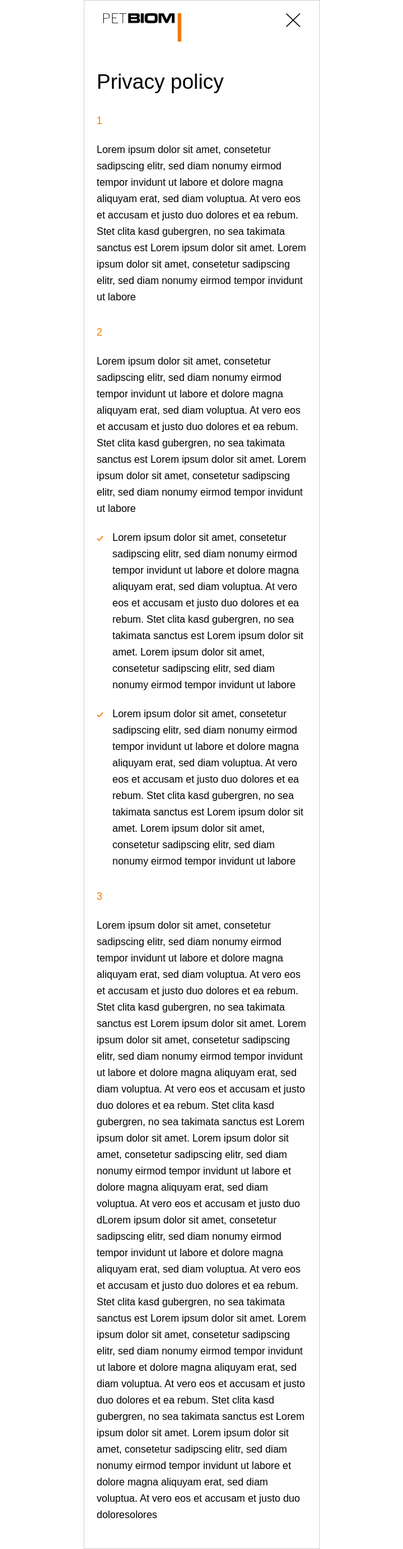
After one commit to KolodziejczykTomasz/pet, a PHP site: page /privacy.html in a window 1280 px wide. The commit adds this page. Shown: the whole page at 63% size, without its empty margins (320-960 px from the left). Run offline with PHP 8.4, Linux system fonts and the light colour scheme; some web fonts are replaced.

Commit message:
Added privacy page.

```diff
--- a/404.html
+++ b/404.html
@@ -23,7 +23,7 @@
                     Oops… the page you requested is not exists
                 </div>
                 <div class="page__error--button">
-                    <button class="contact__support__button--dark ">Home Page</button>
+                    <a href="index.html" target="_self"><button class="contact__support__button--dark ">Home Page</button></a>
                 </div>
             </div>
         </section>
--- a/css/style.css
+++ b/css/style.css
@@ -37,13 +37,6 @@ body {
     z-index: 9999;
     font-family: 'Raleway', Arial, sans-serif;
     border: 1px solid #d4d4d4;
-}
-
-@media (min-width:1920px) {
-    body {
-        width: 100%;
-        max-width: 1920px;
-    }
 }
 
 .section__header {
@@ -94,12 +87,18 @@ body {
     z-index: 9999;
 }
 
-.nav__container {
+.nav__container,
+.nav__container__page__privacy,
+.nav__container__form {
     min-height: 70px;
     width: 100%;
     margin: 0 auto;
     height: auto;
     border-bottom: 1px solid #EF7D00;
+}
+
+.nav__container__page__privacy {
+    border-bottom: none;
 }
 
 #menuToggle {
@@ -529,8 +528,7 @@ header {
     margin-top: 15px;
 }
 
-.contact__support__button--dark,
-.page__form__button--dark {
+.contact__support__button--dark {
     display: block;
     width: 310px;
     height: 70px;
@@ -546,8 +544,7 @@ header {
     transition: .3s;
 }
 
-.contact__support__button--dark:hover,
-.page__form__button--dark:hover {
+.contact__support__button--dark:hover {
     background-color: white;
     color: #EF7D00;
     filter: drop-shadow(0 5px 10px #d4d4d4);
@@ -663,19 +660,33 @@ header {
     font-family: 'Raleway';
 }
 
+.page__form__side--left {
+    display: none;
+}
+
 .page__error--button {
     display: flex;
     margin-top: 60px;
 }
 
-.page__form--nav {
+.page__form--nav,
+.page__privacy--nav {
     display: flex;
 }
 
-.page__form__close--button {
+.page__form__close--button,
+.page__privacy__close--button {
     display: inline-flex;
     margin-top: 20px;
     margin-left: 45%;
+}
+
+.page__form__close--button,
+.page__privacy__close--button {
+    display: flex;
+    justify-content: end;
+    width: 100%;
+    padding-right: 10px;
 }
 
 .page__form__button--dark {
@@ -688,7 +699,7 @@ a {
 
 .page__form--title {
     font-size: 33px;
-    margin: 40px 0 20px 20px;
+    margin: 50px 0 20px 20px;
 }
 
 input,
@@ -697,12 +708,11 @@ textarea {
     border-bottom: 1px solid #d4d4d4;
     width: calc(100% - 44px);
     margin: 0 20px 20px 20px;
-    height: 60px;
+    height: 80px;
 }
 
 form {
     margin-bottom: 30px;
-    ;
 }
 
 #checkbox__form {
@@ -716,8 +726,223 @@ textarea {
     font-family: 'Raleway';
 }
 
+.page__form--message {
+    display: none;
+}
+
 .page__form__checkbox--wrapper {
     display: flex;
     font-size: 13px;
     padding-right: 20px;
+    margin-top: 30px;
 }
+
+.page__form__button--dark {
+    display: block;
+    width: 310px;
+    height: 70px;
+    border: none;
+    margin: 0 auto 40px auto;
+    text-align: center;
+    text-transform: uppercase;
+    font-size: 13px;
+    letter-spacing: 1.3px;
+    color: white;
+    background-color: #EF7D00;
+    filter: drop-shadow(0 5px 10px #EF7D00);
+    transition: .3s;
+}
+
+.switch {
+    display: flex;
+    position: relative;
+    margin-left: -260px;
+}
+
+.switch label {
+    width: 313px;
+    height: 70px;
+    border: 1px solid #EF7D00;
+    background-color: #fff;
+    position: absolute;
+    top: 0;
+    left: 0;
+}
+
+.switch input[type="checkbox"] {
+    visibility: hidden;
+}
+
+#switch__label {
+    display: flex;
+    justify-content: center;
+    align-items: center;
+    text-transform: uppercase;
+}
+
+.switch label:after {
+    content: '';
+    width: 16px;
+    height: 70px;
+    position: absolute;
+    top: 1px;
+    left: 1px;
+    transition: 100ms;
+    background-color: #EF7D00;
+}
+
+.switch .look:checked+label:after {
+    left: 295px;
+}
+
+.page__form--buttons {
+    display: flex;
+    flex-direction: column;
+    justify-content: center;
+    align-items: center;
+    margin-top: 50px;
+}
+
+.page__privacy {
+    padding: 0 20px 40px 20px;
+}
+
+.page__privacy--title {
+    font-size: 33px;
+    margin: 40px 0 20px 0;
+}
+
+.page__privacy--subtitle {
+    display: block;
+    color: #EF7D00;
+    margin: 30px 0 20px 0;
+}
+
+.page__privacy__list {
+    margin: 10px 0;
+}
+
+.page__privacy__list li {
+    display: flex;
+    flex-direction: row;
+    align-items: flex-start;
+    margin: 20px 0;
+}
+
+.page__privacy__list li img {
+    margin-right: 15px;
+}
+
+.page__privacy--content {
+    font-size: 16px;
+    line-height: 26px;
+}
+
+@media (min-width:1920px) {
+    body {
+        width: 100%;
+        max-width: 1920px;
+    }
+    .page__error,
+    .page__form {
+        width: 100%;
+        height: 92.8vh;
+    }
+    .page__error__background--dark img:first-child {
+        height: 597px;
+        left: 30%;
+        top: 5%;
+    }
+    form {
+        width: 492px;
+        margin: 0 auto;
+    }
+    .page__form--title {
+        display: inline-flex;
+        text-align: left;
+        font-size: 33px;
+    }
+    .page__form {
+        display: flex;
+    }
+    .page__form--buttons {
+        display: flex;
+        justify-content: center;
+        align-items: center;
+        flex-direction: row;
+        margin-top: 40px;
+        width: 492px;
+    }
+    .switch {
+        margin-left: 0;
+    }
+    .switch .look:checked+label:after {
+        left: 220px;
+    }
+    .page__privacy {
+        width: 748px;
+        margin: 0 auto;
+    }
+    .page__form__side--right {
+        display: flex;
+        flex-direction: column;
+        justify-content: center;
+        align-items: center;
+        width: 1100px;
+    }
+    .page__form__side--left {
+        display: block;
+        position: relative;
+        width: 805px;
+        background-color: hsla(31, 100%, 80%, 0.13);
+    }
+    .page__form__button--dark {
+        display: block;
+        width: 236px;
+        margin-top: 7px;
+        margin-left: 200px;
+    }
+    .switch label {
+        display: block;
+        width: 236px;
+    }
+    .page__form__background--color {
+        display: flex;
+        width: 805px;
+        height: 100%;
+        position: absolute;
+        z-index: 0;
+        margin-left: -20px;
+        background-color: hsla(31, 100%, 80%, 0.13);
+    }
+    .page__form__side--left img:first-child {
+        display: block;
+        position: absolute;
+        margin: 100px auto 0 220px;
+    }
+    .page__form__side--left img:last-child {
+        display: block;
+        position: absolute;
+        margin: 100px auto 0 160px;
+    }
+    .page__form--message {
+        display: flex;
+        justify-content: center;
+        align-items: center;
+        width: 200px;
+        height: 50px;
+        margin-left: 20px;
+        margin-bottom: -20px;
+        color: #EF7D00;
+        padding: 15px 10px;
+        border-radius: 8px;
+        background-color: #FEF7F0;
+        font-size: 16px;
+    }
+    .page__form__side__right__wrapper {
+        display: flex;
+        justify-content: left;
+        align-items: center;
+        width: 492px;
+    }
+}
--- /dev/null
+++ b/privacy.html
@@ -0,0 +1,62 @@
+<!DOCTYPE HTML>
+<html lang="en" dir="ltr">
+
+<head>
+    <meta charset="utf-8">
+    <meta http-equiv="X-UA-Compatible" content="IE=edge">
+    <meta name="viewport" content="width=device-width, initial-scale=1">
+    <title>PET BIOM - Privacy policy</title>
+    <meta name="description" content="PET BIOM">
+    <link rel="stylesheet" href="css/style.css">
+    <link rel="shortcut icon" type="image/png" href="assets/images/favicon.webp" />
+</head>
+
+<body id="main-body" class="main-site">
+    <header>
+        <nav class="nav__container__page__privacy page__privacy--nav ">
+            <div class="nav__brand page__form__close--brand">
+                <img class="nav__brand--image" src="assets/images/logo.svg" /> </div>
+            <div class="page__privacy__close--button">
+                <a href="index.html" target="_self"><img src="assets/images/x.svg" /></a>
+            </div>
+        </nav>
+
+    </header>
+    <main>
+        <section class="page__privacy">
+            <div class="page__privacy--title">Privacy policy</div>
+            <div class="page__privacy--content">
+                <p class="page__privacy--subtitle">1</p>
+                <p>Lorem ipsum dolor sit amet, consetetur sadipscing elitr, sed diam nonumy eirmod tempor invidunt ut labore et dolore magna aliquyam erat, sed diam voluptua. At vero eos et accusam et justo duo dolores et ea rebum. Stet clita kasd gubergren,
+                    no sea takimata sanctus est Lorem ipsum dolor sit amet. Lorem ipsum dolor sit amet, consetetur sadipscing elitr, sed diam nonumy eirmod tempor invidunt ut labore</p>
+                <p class="page__privacy--subtitle">2</p>
+                <p>Lorem ipsum dolor sit amet, consetetur sadipscing elitr, sed diam nonumy eirmod tempor invidunt ut labore et dolore magna aliquyam erat, sed diam voluptua. At vero eos et accusam et justo duo dolores et ea rebum. Stet clita kasd gubergren,
+                    no sea takimata sanctus est Lorem ipsum dolor sit amet. Lorem ipsum dolor sit amet, consetetur sadipscing elitr, sed diam nonumy eirmod tempor invidunt ut labore</p>
+                <ul class="page__privacy__list">
+                    <li>
+                        <div><img src="assets/images/mark2.svg" /></div>
+                        <div>Lorem ipsum dolor sit amet, consetetur sadipscing elitr, sed diam nonumy eirmod tempor invidunt ut labore et dolore magna aliquyam erat, sed diam voluptua. At vero eos et accusam et justo duo dolores et ea rebum. Stet clita kasd
+                            gubergren, no sea takimata sanctus est Lorem ipsum dolor sit amet. Lorem ipsum dolor sit amet, consetetur sadipscing elitr, sed diam nonumy eirmod tempor invidunt ut labore</div>
+                    </li>
+                    <li>
+                        <div><img src="assets/images/mark2.svg" /></div>
+                        <div>Lorem ipsum dolor sit amet, consetetur sadipscing elitr, sed diam nonumy eirmod tempor invidunt ut labore et dolore magna aliquyam erat, sed diam voluptua. At vero eos et accusam et justo duo dolores et ea rebum. Stet clita kasd
+                            gubergren, no sea takimata sanctus est Lorem ipsum dolor sit amet. Lorem ipsum dolor sit amet, consetetur sadipscing elitr, sed diam nonumy eirmod tempor invidunt ut labore</div>
+                    </li>
+                </ul>
+                <p class="page__privacy--subtitle">3</p>
+                <p>Lorem ipsum dolor sit amet, consetetur sadipscing elitr, sed diam nonumy eirmod tempor invidunt ut labore et dolore magna aliquyam erat, sed diam voluptua. At vero eos et accusam et justo duo dolores et ea rebum. Stet clita kasd gubergren,
+                    no sea takimata sanctus est Lorem ipsum dolor sit amet. Lorem ipsum dolor sit amet, consetetur sadipscing elitr, sed diam nonumy eirmod tempor invidunt ut labore et dolore magna aliquyam erat, sed diam voluptua. At vero eos et accusam
+                    et justo duo dolores et ea rebum. Stet clita kasd gubergren, no sea takimata sanctus est Lorem ipsum dolor sit amet. Lorem ipsum dolor sit amet, consetetur sadipscing elitr, sed diam nonumy eirmod tempor invidunt ut labore et dolore
+                    magna aliquyam erat, sed diam voluptua. At vero eos et accusam et justo duo dLorem ipsum dolor sit amet, consetetur sadipscing elitr, sed diam nonumy eirmod tempor invidunt ut labore et dolore magna aliquyam erat, sed diam voluptua.
+                    At vero eos et accusam et justo duo dolores et ea rebum. Stet clita kasd gubergren, no sea takimata sanctus est Lorem ipsum dolor sit amet. Lorem ipsum dolor sit amet, consetetur sadipscing elitr, sed diam nonumy eirmod tempor invidunt
+                    ut labore et dolore magna aliquyam erat, sed diam voluptua. At vero eos et accusam et justo duo dolores et ea rebum. Stet clita kasd gubergren, no sea takimata sanctus est Lorem ipsum dolor sit amet. Lorem ipsum dolor sit amet, consetetur
+                    sadipscing elitr, sed diam nonumy eirmod tempor invidunt ut labore et dolore magna aliquyam erat, sed diam voluptua. At vero eos et accusam et justo duo doloresolores</p>
+            </div>
+
+        </section>
+    </main>
+
+</body>
+
+</html>
```
Also changed, not shown: form.html (+24 -7 lines), assets/images/mark2.svg (added).
